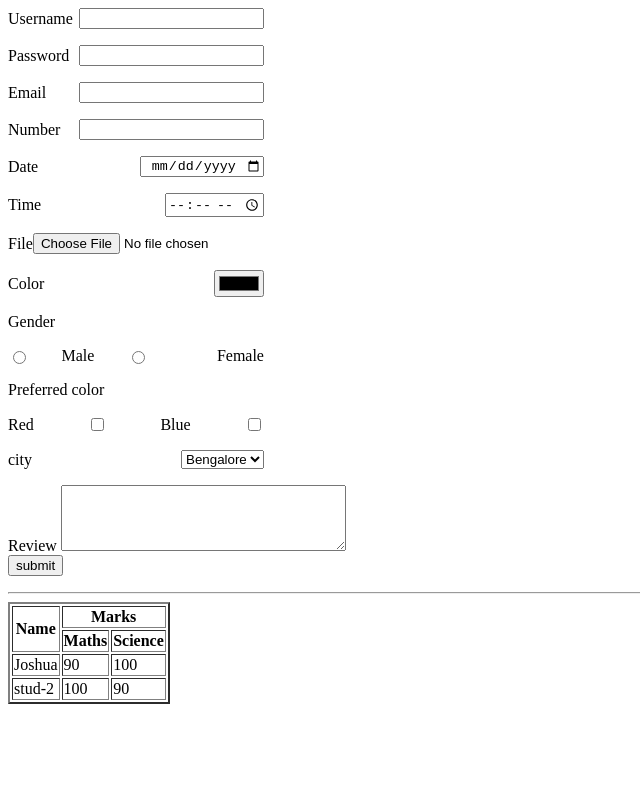
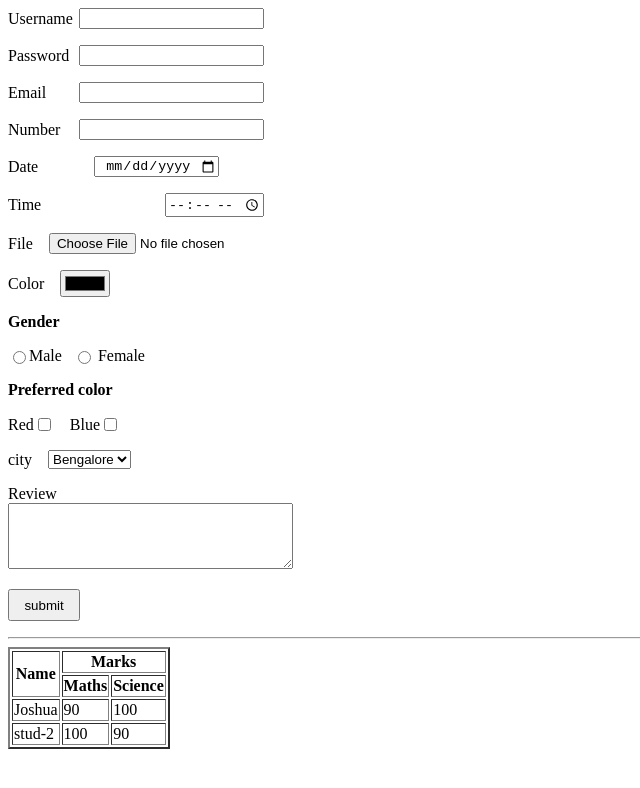
Before and after one commit to joshuacecil/NTTF, a plain HTML site: page forms.html in a window 1280 px wide. Shown: the whole page, without its empty margins (0-640 px from the left). Drawn offline with Linux system fonts and the light colour scheme.

Commit message:
Update forms.html

```diff
--- a/forms.html
+++ b/forms.html
@@ -44,10 +44,12 @@
 
             <input type="number" />
         </div>
-        <div>
+        <div style="    display: flex
+;
+    justify-content: flex-start;">
             <label for="Date">Date</label>
 
-            <input type="date" />
+            <input type="date" style="margin-left:3.5rem" />
         </div>
 
         <div>
@@ -59,40 +61,48 @@
         <div>
             <label for="File">File</label>
 
-            <input type="file" />
+            <input type="file" style="margin-left:1rem" />
         </div>
 
-        <div>
+        <div style="display: flex
+;
+    justify-content: flex-start;">
             <label for="Color">Color</label>
 
-            <input type="color" />
+            <input type="color" style="margin-left:1rem" />
         </div>
 
-        <p>Gender</p>
-        <div>
+        <p><b> Gender</b></p>
+        <div style="display: flex
+;
+    justify-content: flex-start">
             <input type="radio" id="male" name="gender" value="Male" />
 
             <label for="male">Male</label>
 
-            <input type="radio" id="female" name="gender" value="Female" />
+            <input type="radio" id="female" name="gender" value="Female" style="margin-left:1rem" />
 
             <label for="female">Female</label>
         </div>
 
-        <p>Preferred color</p>
-        <div>
+        <p><b>Preferred color</b></p>
+        <div style="display: flex
+;
+    justify-content: flex-start;">
 
             <label for="Red">Red</label>
 
             <input type="checkbox" name="Red" id="Red" value="Red" />
 
-            <label for="Blue">Blue</label>
+            <label for="Blue" style="margin-left:1rem">Blue</label>
 
             <input type="checkbox" name="Blue" id="Blue" value="Blue" />
         </div>
-        <div>
+        <div style="display: flex
+;
+    justify-content: flex-start;">
             <label for="city">city</label>
-            <select name="city" id="city">
+            <select name="city" id="city" style="margin-left:1rem">
                 <option value="Bengalore">Bengalore</option>
 
                 <option value="Chennai">Chennai</option>
@@ -100,10 +110,10 @@
                 <option value="Trichy">Trichy</option>
             </select>
         </div>
-        <label for="text">Review</label>
+        <label for="text" style="display:block">Review</label>
         <textarea name="text" cols="33" rows="4"> </textarea>
         <div>
-            <input type="submit" value="submit" />
+            <input type="submit" value="submit" style="margin-top:1rem;padding:.4rem .9rem" />
         </div>
     </form>
     <hr />
```
